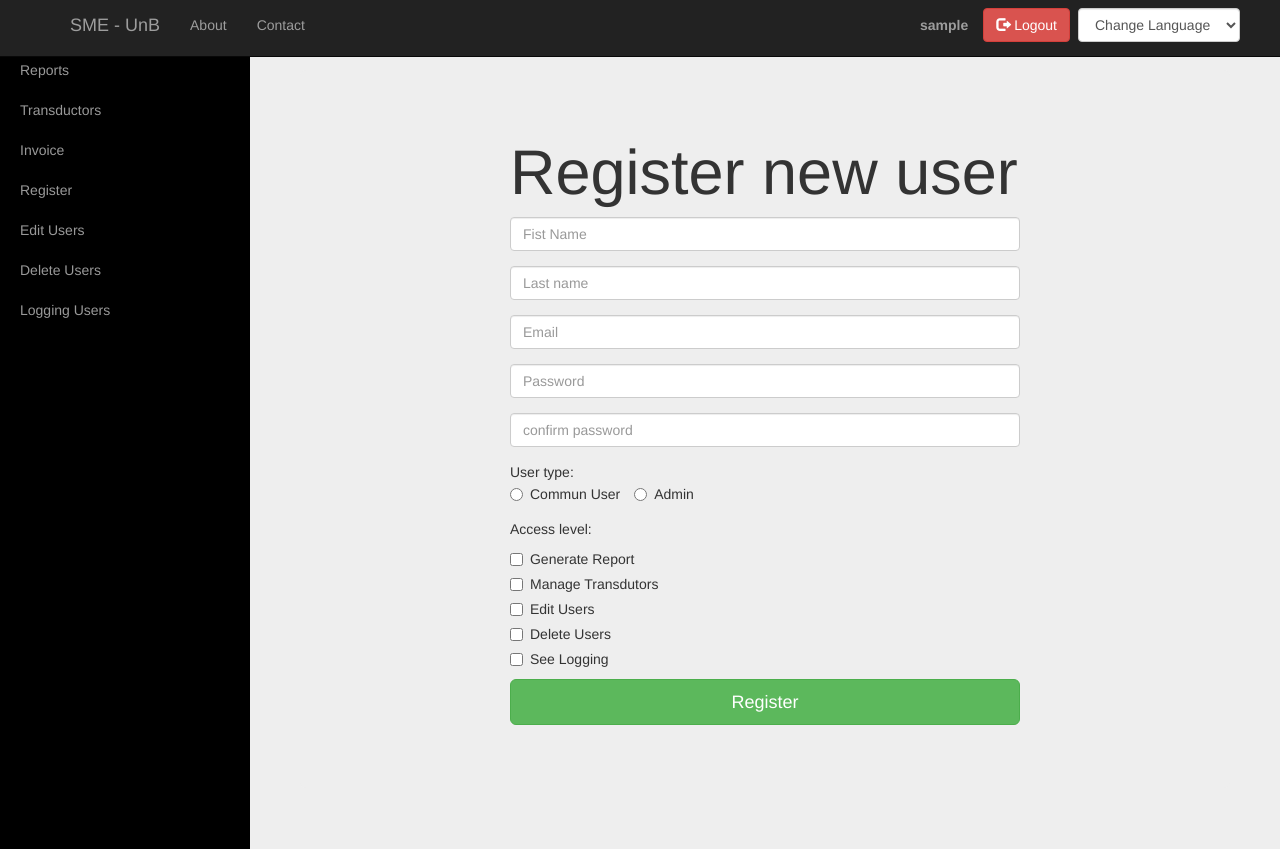
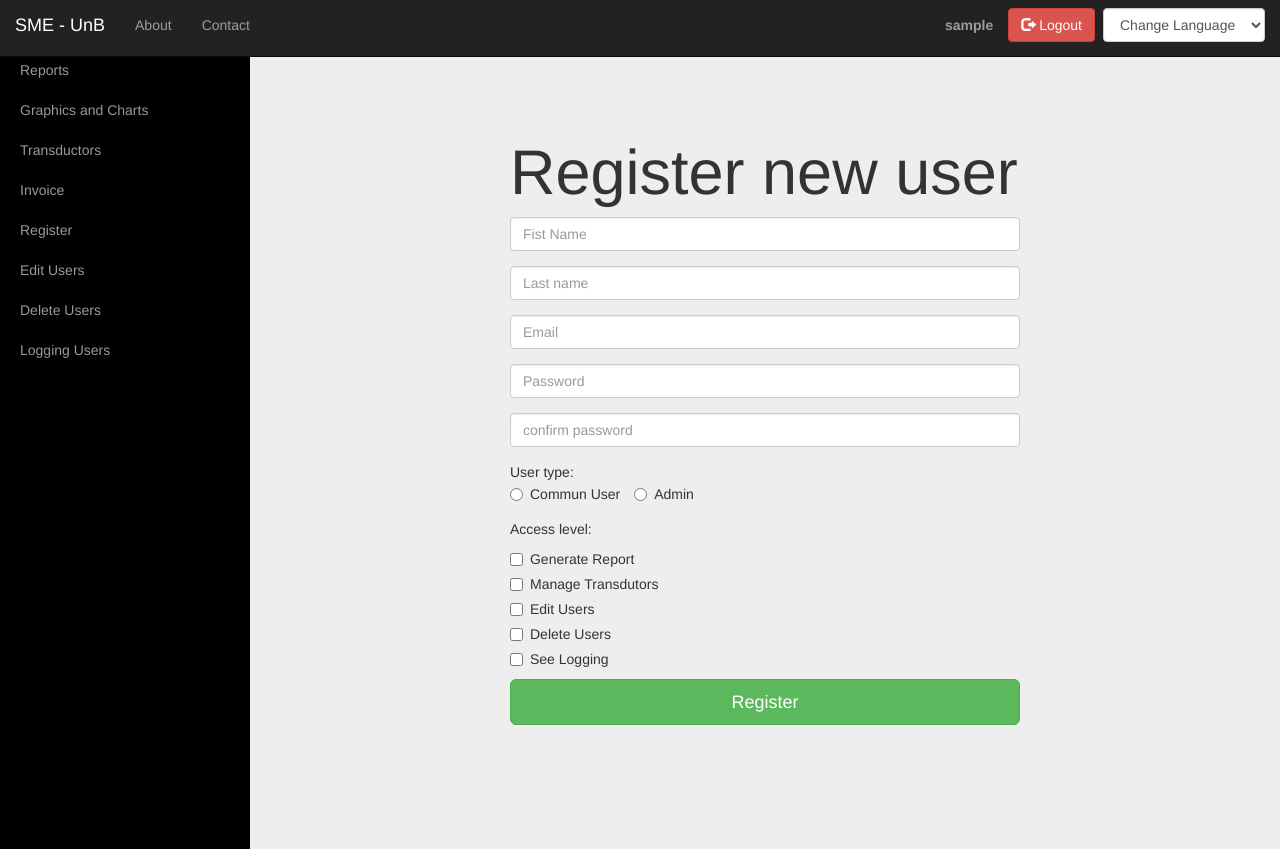
Before and after one commit to fga-eps-mds/2016.2-SME_UnB, a Django app: page /accounts/register/ in a window 1280 px wide. Shown: the top 849 px of the page. Run offline with Django 3.2, Linux system fonts and the light colour scheme; the visitor is signed in with stand-in values (Sample User, id 1); parts of the project's set-up code (start-up, migrations or seed data) failed here and were passed over; some libraries are stand-ins or nearby versions.

Commit message:
Editing navbar and adding button into sidebar
Signed-off-by: Fernando Aguilar <fernando@aguilar.net.br>

```diff
--- a/SME_UnB/templates/base.html
+++ b/SME_UnB/templates/base.html
@@ -79,8 +79,7 @@
 
 <body>
     {% include "notification.html" %}
-    <nav class="navbar navbar-inverse navbar-fixed-top" style="margin-bottom: 0px;">
-        <div class="container">
+    <nav class="navbar navbar-inverse navbar-fixed-top" role="navigation" style="margin-bottom: 0px;">
             <div class="navbar-header">
                 <button type="button" class="navbar-toggle collapsed" data-toggle="collapse" data-target="#navbar" aria-expanded="false" aria-controls="navbar">
                 <span class="sr-only">Toggle navigation</span>
@@ -97,7 +96,7 @@
                     <li><a href="#about">{% trans "About" %}</a></li>
                     <li><a href="#contact">{% trans "Contact" %}</a></li>
                 </ul>
-                <div class="navbar-right">
+                <div class="navbar-right" style="margin-right:30px">
                     <ul class="nav navbar-nav navbar-right">
                         <li class="">{% include "languages.html" %}</li>
                     </ul>
@@ -113,7 +112,7 @@
                     <li><a href="#about">{% trans "About" %}</a></li>
                     <li><a href="#contact">{% trans "Contact" %}</a></li>
                 </ul>
-                <div class=" navbar-right">
+                <div class=" navbar-right" style="margin-right:30px">
                     <ul class="nav navbar-nav navbar-right">
                         <li class="">{% include "languages.html" %}</li>
                     </ul>
@@ -125,7 +124,6 @@
                 </div>
                 {% endif %}
             </div>
-        </div>
     </nav>
     <div class="container-fluid" style="padding-top: 50px;">
         {% block body %} {% endblock %}
--- a/SME_UnB/users/templates/users/dashboard.html
+++ b/SME_UnB/users/templates/users/dashboard.html
@@ -8,6 +8,7 @@
       {% block breadcrumb %}
       {%if perms.report.can_generate%}
       <li><a href="{% url 'report:transductors_filter' %}">{% trans "Reports" %}</a></li>
+      <li><a href="{% url 'report:return_chart' %}">{% trans "Graphics and Charts" %}</a></li>
       {%endif%}
       <li><a href="{% url 'transductor:index'%}">{% trans "Transductors" %}</a></li>
       <li><a href="{% url 'report:invoice' %}">{% trans "Invoice" %}</a></li>
```
